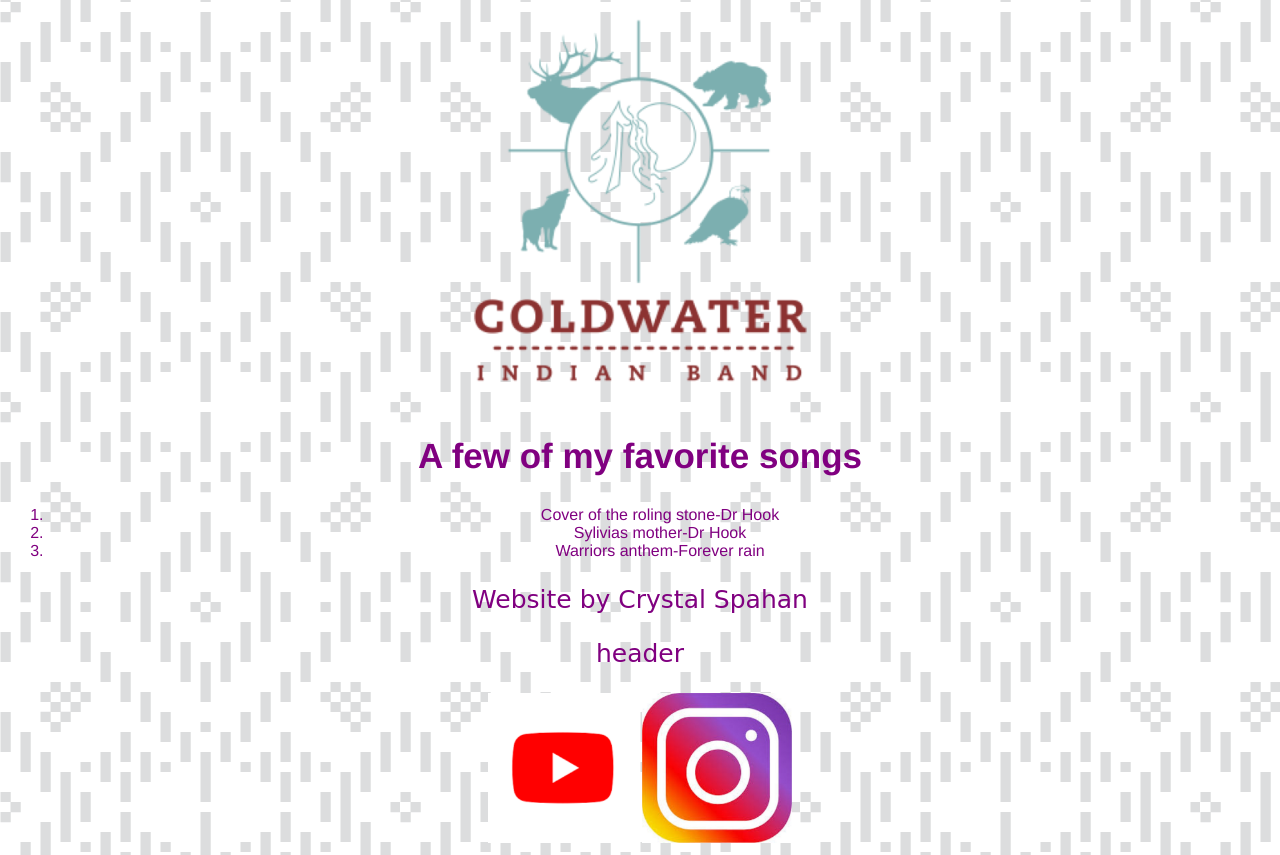
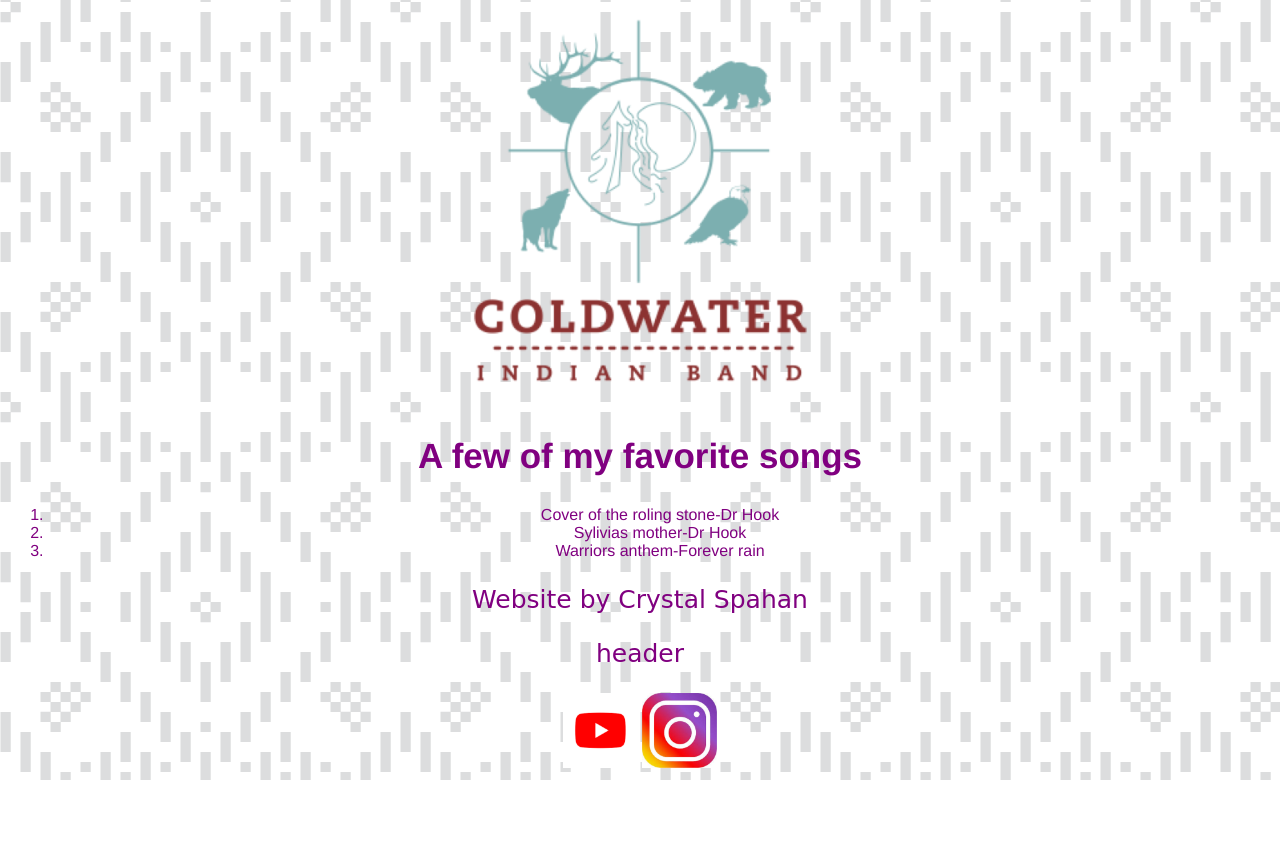
Before and after one commit to crystalspahan/website, a plain HTML site: page index.html in a window 1280 px wide. Shown: the part 1198-2053 px from the top of the page. After the commit the page ends 1978 px from the top, so only its background shows below. Drawn offline with Linux system fonts and the light colour scheme; a web font is replaced by a local one.

Commit message:
Update index.html

```diff
--- a/index.html
+++ b/index.html
@@ -51,8 +51,9 @@
   <footer id="footer">
     <p> Website by Crystal Spahan</p>
     <p><a href="#header">header</a></p>
-    <a href="https://www.youtube.com/user/krazychickfromCDub" target="_blank"> <img src="images/youtube (small).png" alt="youtube logo"  width="150" height="150"/> </a>
-    <a href="https://www.instagram.com/locamariaspahan/" target="_blank"> <img src="images/intsa (small).jpg" alt="Instagram logo" width="150" height="150"/> </a>
+    <a href="https://www.youtube.com/user/krazychickfromCDub" target="_blank"> <img src="images/youtube (small).png" alt="youtube logo"  width="75" height="75"/> </a>
+    <a href="https://www.instagram.com/locamariaspahan/" target="_blank">
+    <img src="images/intsa (small).jpg" alt="Instagram logo" width="75" height="75"/> </a>
   </footer>
 </body>
 </html>
```
